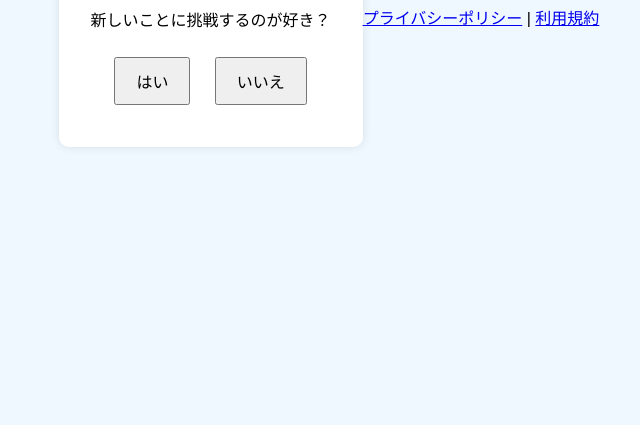
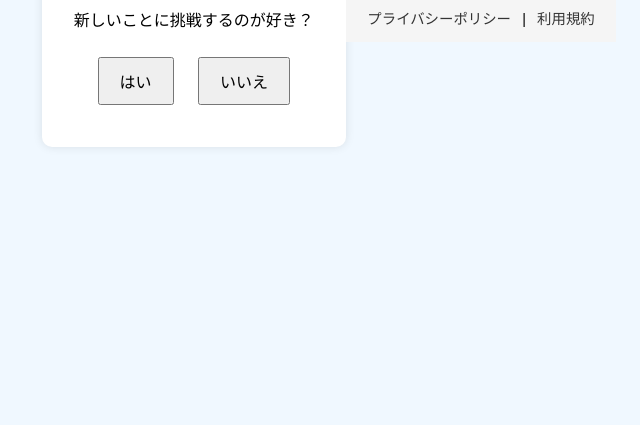
Before and after one commit to ancoradayo/personality-test, a plain HTML site: page index.html in a window 1280 px wide. Shown: the part 391-816 px from the top of the page, without its empty margins (311-951 px from the left). Drawn offline with Linux system fonts and the light colour scheme.

Commit message:
Update style.css

```diff
--- a/style.css
+++ b/style.css
@@ -21,3 +21,16 @@ button {
   font-size: 16px;
   cursor: pointer;
 }
+
+footer {
+  padding: 1em;
+  text-align: center;
+  background-color: #f5f5f5;
+  font-size: 0.9em;
+}
+
+footer a {
+  margin: 0 0.5em;
+  text-decoration: none;
+  color: #333;
+}
```
